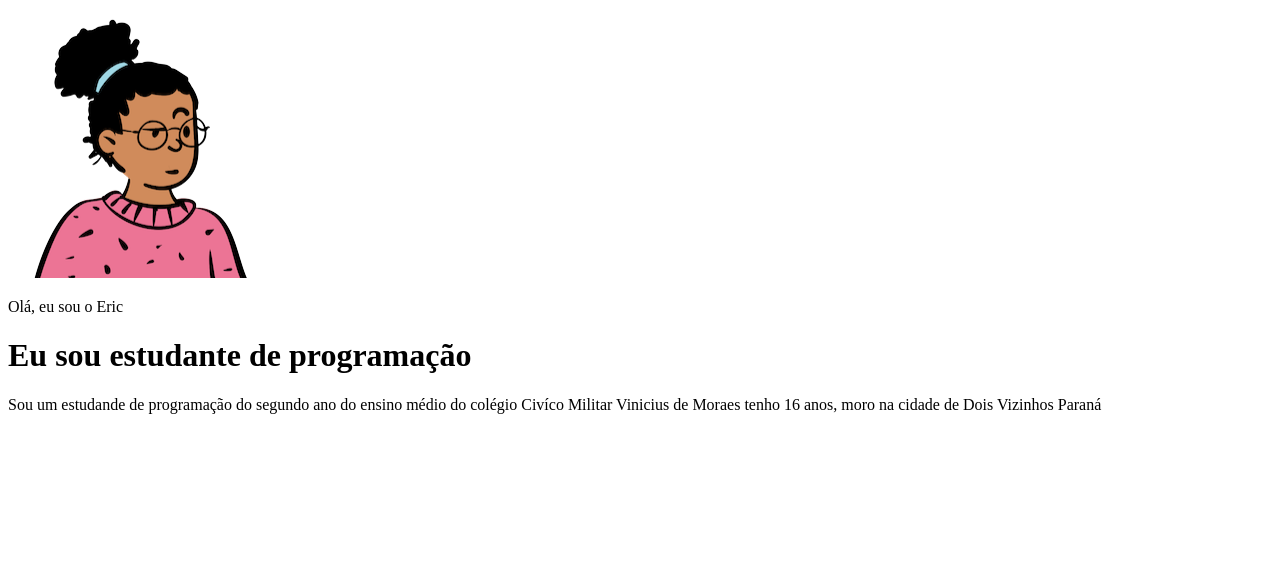
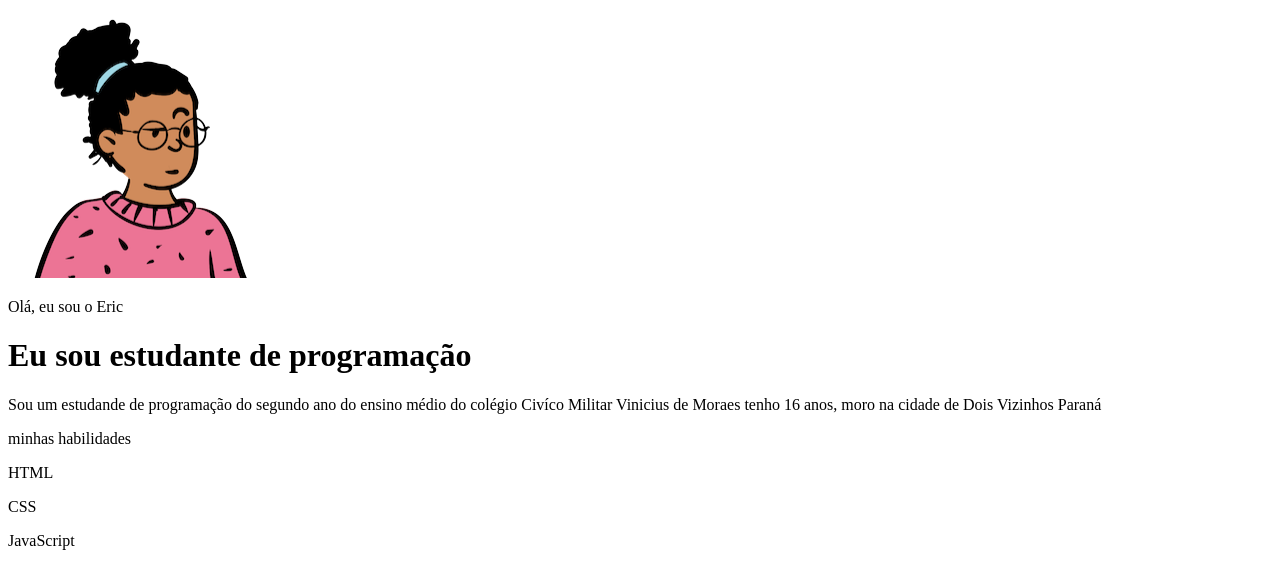
Before and after one commit to EricVendramini/Portf-lio-Eric-2-A, a plain HTML site: page index.html in a window 1280 px wide. Drawn offline with nearby package versions, Linux system fonts and the light colour scheme.

Commit message:
finalizamos aula 3

```diff
--- a/index.html
+++ b/index.html
@@ -7,9 +7,19 @@
     <link rel="stylesheet" href="style.css">
 </head>
 <body>
+  <header class="container">
   <img src="./img/avatar-perfil.png" alt="avatar do eric">
   <p>Olá, eu sou o Eric</p>
   <h1>Eu sou estudante de programação</h1>
   <p>Sou um estudande de programação do segundo ano do ensino médio do colégio Civíco Militar Vinicius de Moraes tenho 16 anos, moro na cidade de Dois Vizinhos Paraná </p>
+
+  <p> minhas habilidades</p>
+  <div>
+    <p>HTML</p>
+    <p>CSS</p>
+    <p>JavaScript</p>
+  </div>
+  </header>
 </body>
+<script src="https://cdn.jsdelivr.net/npm/bootstrap@5.3.3/dist/js/bootstrap.bundle.min.js" integrity="sha384-YvpcrYf0tY3lHB60NNkmXc5s9fDVZLESaAA55NDzOxhy9GkcIdslK1eN7N6jIeHz" crossorigin="anonymous"></script>
 </html>
```
